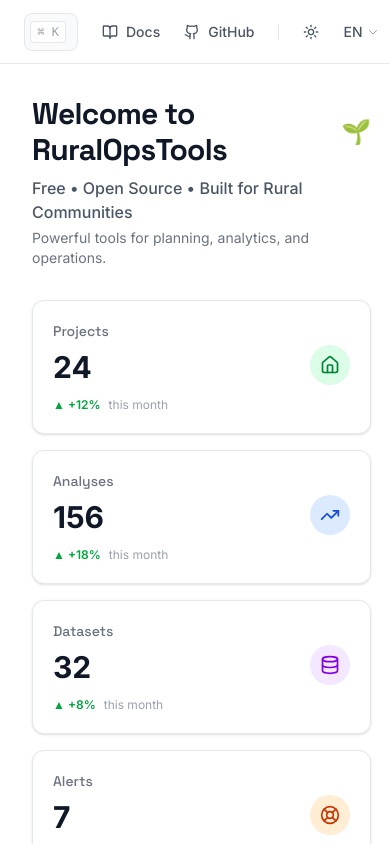
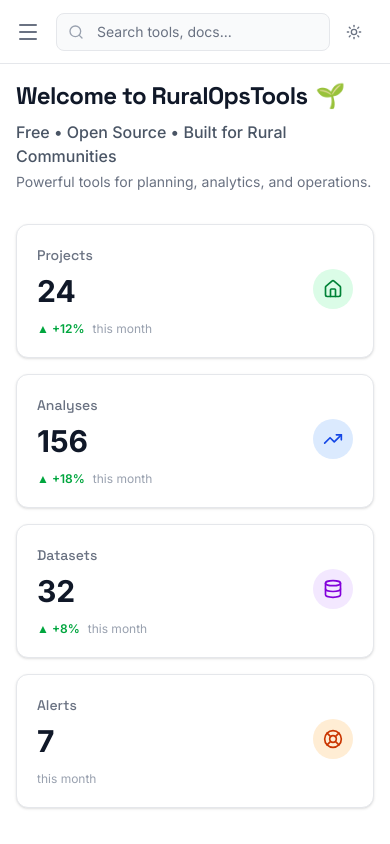
Before and after one commit to dsgiri/ruralopstools-platform, a React (Vite) app: page / in a window 390 px wide. Built offline with nearby package versions, Linux system fonts and the light colour scheme.

Commit message:
feat(ui): add mobile-responsive navigation
Implement a mobile menu toggle and responsive sidebar layout to improve usability on smaller screens. Updated header to include the menu trigger and adjusted content padding for better mobile viewing.

```diff
--- a/src/App.tsx
+++ b/src/App.tsx
@@ -13,6 +13,7 @@ import { Contact } from './components/Contact';
 
 export default function App() {
   const [showSuccessToast, setShowSuccessToast] = useState(false);
+  const [isMobileMenuOpen, setIsMobileMenuOpen] = useState(false);
   const [activeItem, setActiveItem] = useState(() => {
     return window.location.pathname === '/contact' ? 'Contact' : 'Dashboard';
   });
@@ -46,9 +47,17 @@ export default function App() {
           ✓ Core Support Received. Thank you for keeping the infrastructure alive.
         </div>
       )}
-      <Sidebar activeItem={activeItem} setActiveItem={setActiveItem} />
-      <div className="flex-1 flex flex-col h-full relative">
-        <Header />
+      <Sidebar
+        activeItem={activeItem}
+        setActiveItem={(item) => {
+          setActiveItem(item);
+          setIsMobileMenuOpen(false);
+        }}
+        isOpen={isMobileMenuOpen}
+        onClose={() => setIsMobileMenuOpen(false)}
+      />
+      <div className="flex-1 flex flex-col h-full relative min-w-0">
+        <Header onMenuClick={() => setIsMobileMenuOpen(true)} />
         <div className="flex-1 overflow-y-auto flex flex-col relative">
            <div className="flex flex-1">
              {activeItem === 'Dashboard' ? (
--- a/src/components/Header.tsx
+++ b/src/components/Header.tsx
@@ -1,44 +1,112 @@
-import React from 'react';
-import { Search, BookOpen, Github, Sun, Globe } from 'lucide-react';
+import React, { useEffect, useRef, useState } from 'react';
+import { Search, BookOpen, Github, Sun, Moon, Globe, Menu, Check } from 'lucide-react';
 
-export function Header() {
+interface HeaderProps {
+  onMenuClick?: () => void;
+}
+
+const LANGUAGES = [
+  { code: 'EN', name: 'English' },
+  { code: 'ES', name: 'Español' },
+  { code: 'FR', name: 'Français' },
+];
+
+export function Header({ onMenuClick }: HeaderProps) {
+  const searchInputRef = useRef<HTMLInputElement>(null);
+  const [isDark, setIsDark] = useState(false);
+  const [showLangMenu, setShowLangMenu] = useState(false);
+  const [currentLang, setCurrentLang] = useState('EN');
+
+  useEffect(() => {
+    const handleKeyDown = (e: KeyboardEvent) => {
+      if ((e.metaKey || e.ctrlKey) && e.key === 'k') {
+        e.preventDefault();
+        searchInputRef.current?.focus();
+      }
+    };
+
+    window.addEventListener('keydown', handleKeyDown);
+    return () => window.removeEventListener('keydown', handleKeyDown);
+  }, []);
+
+  const toggleTheme = () => {
+    setIsDark(!isDark);
+    if (!isDark) {
+      document.documentElement.classList.add('dark');
+    } else {
+      document.documentElement.classList.remove('dark');
+    }
+  };
+
   return (
-    <header className="h-16 border-b border-gray-200 bg-white sticky top-0 z-10 flex items-center justify-between px-6">
-      <div className="flex-1 flex items-center max-w-2xl">
+    <header className="h-16 border-b border-gray-200 bg-white sticky top-0 z-10 flex items-center justify-between px-4 sm:px-6">
+      <div className="flex-1 flex items-center max-w-2xl gap-2 sm:gap-4">
+        <button onClick={onMenuClick} className="lg:hidden p-2 -ml-2 text-gray-500 hover:text-gray-900 rounded-md">
+          <Menu className="w-6 h-6" />
+        </button>
         <div className="relative w-full">
           <div className="absolute inset-y-0 left-0 pl-3 flex items-center pointer-events-none">
             <Search className="h-4 w-4 text-gray-400" />
           </div>
           <input
+            ref={searchInputRef}
             type="text"
             className="block w-full pl-10 pr-3 py-2 border border-gray-200 rounded-lg text-sm placeholder-gray-500 focus:outline-none focus:ring-1 focus:ring-green-500 focus:border-green-500 bg-gray-50"
             placeholder="Search tools, docs..."
           />
-          <div className="absolute inset-y-0 right-0 pr-3 flex items-center pointer-events-none">
+          <div className="absolute inset-y-0 right-0 pr-3 hidden sm:flex items-center pointer-events-none">
             <span className="text-xs text-gray-400 border border-gray-200 rounded px-1.5 py-0.5 bg-white font-mono">⌘ K</span>
           </div>
         </div>
       </div>
 
-      <div className="flex items-center gap-6 text-sm text-gray-600 font-medium ml-6">
-        <a href="#" className="flex items-center gap-2 hover:text-gray-900 transition-colors">
+      <div className="flex items-center gap-3 sm:gap-6 text-sm text-gray-600 font-medium ml-4 sm:ml-6">
+        <a href="https://github.com/dsgiri/ruralopstools-platform/tree/main/docs" target="_blank" rel="noopener noreferrer" className="hidden md:flex items-center gap-2 hover:text-gray-900 transition-colors">
           <BookOpen className="w-4 h-4" />
           Docs
         </a>
-        <a href="https://github.com/dsgiri/ruralopstools-platform" target="_blank" rel="noopener noreferrer" className="flex items-center gap-2 hover:text-gray-900 transition-colors">
+        <a href="https://github.com/dsgiri/ruralopstools-platform" target="_blank" rel="noopener noreferrer" className="hidden md:flex items-center gap-2 hover:text-gray-900 transition-colors">
           <Github className="w-4 h-4" />
           GitHub
         </a>
-        <div className="h-4 w-px bg-gray-200"></div>
-        <button className="hover:text-gray-900 transition-colors">
-          <Sun className="w-4 h-4" />
+        <div className="hidden md:block h-4 w-px bg-gray-200"></div>
+        <button onClick={toggleTheme} title="Toggle theme" className="hover:text-gray-900 transition-colors text-gray-500">
+          {isDark ? <Moon className="w-4 h-4" /> : <Sun className="w-4 h-4" />}
         </button>
-        <button className="flex items-center gap-1 hover:text-gray-900 transition-colors">
-          EN
-          <svg className="w-3 h-3 text-gray-400" fill="none" viewBox="0 0 24 24" stroke="currentColor">
-            <path strokeLinecap="round" strokeLinejoin="round" strokeWidth={2} d="M19 9l-7 7-7-7" />
-          </svg>
-        </button>
+        <div className="relative">
+          <button
+            onClick={() => setShowLangMenu(!showLangMenu)}
+            className="hidden sm:flex items-center gap-1 hover:text-gray-900 transition-colors"
+          >
+            {currentLang}
+            <svg className={`w-3 h-3 text-gray-400 transition-transform ${showLangMenu ? 'rotate-180' : ''}`} fill="none" viewBox="0 0 24 24" stroke="currentColor">
+              <path strokeLinecap="round" strokeLinejoin="round" strokeWidth={2} d="M19 9l-7 7-7-7" />
+            </svg>
+          </button>
+
+          {showLangMenu && (
+            <>
+              <div className="fixed inset-0 z-10" onClick={() => setShowLangMenu(false)}></div>
+              <div className="absolute right-0 mt-2 w-36 bg-white border border-gray-200 rounded-lg shadow-lg py-1 z-20">
+                {LANGUAGES.map((lang) => (
+                  <button
+                    key={lang.code}
+                    onClick={() => {
+                      setCurrentLang(lang.code);
+                      setShowLangMenu(false);
+                    }}
+                    className="w-full flex items-center justify-between px-4 py-2 text-sm text-left hover:bg-gray-50 transition-colors"
+                  >
+                    <span className={currentLang === lang.code ? 'text-green-700 font-medium' : 'text-gray-700'}>
+                      {lang.name}
+                    </span>
+                    {currentLang === lang.code && <Check className="w-4 h-4 text-green-600" />}
+                  </button>
+                ))}
+              </div>
+            </>
+          )}
+        </div>
       </div>
     </header>
   );
--- a/src/components/MainContent.tsx
+++ b/src/components/MainContent.tsx
@@ -5,13 +5,13 @@ import { LineChart, Line, XAxis, YAxis, CartesianGrid, Tooltip, ResponsiveContai
 
 export function MainContent() {
   return (
-    <div className="flex-1 overflow-y-auto bg-white p-8">
+    <div className="flex-1 overflow-y-auto bg-white p-4 sm:p-8">
       <div className="max-w-5xl mx-auto">
 
         {/* Header Section */}
         <div className="flex items-start justify-between mb-8">
           <div>
-            <h1 className="text-3xl font-bold text-gray-900 tracking-tight flex items-center gap-2">
+            <h1 className="text-2xl sm:text-3xl font-bold text-gray-900 tracking-tight flex items-center gap-2">
               Welcome to RuralOpsTools <span className="text-2xl">🌱</span>
             </h1>
             <p className="text-gray-600 mt-2 font-medium">Free • Open Source • Built for Rural Communities</p>
@@ -58,14 +58,14 @@ export function MainContent() {
               <h2 className="text-lg font-bold text-gray-900">Explore Tools</h2>
               <p className="text-sm text-gray-500">Pick a tool to get started. All free. All open source.</p>
             </div>
-            <a href="#" className="text-sm font-medium text-green-700 hover:text-green-800 flex items-center gap-1">
+            <a href="https://github.com/dsgiri/ruralopstools-platform#ecosystem" target="_blank" rel="noopener noreferrer" className="text-sm font-medium text-green-700 hover:text-green-800 flex items-center gap-1">
               View all tools <ArrowRight className="w-4 h-4" />
             </a>
           </div>
 
-          <div className="grid grid-cols-2 sm:grid-cols-3 lg:grid-cols-5 gap-4">
+          <div className="grid grid-cols-2 sm:grid-cols-3 md:grid-cols-4 xl:grid-cols-5 gap-3 sm:gap-4">
             {tools.map((tool) => (
-              <a href={tool.url} key={tool.name} target="_blank" rel="noopener noreferrer" className="border border-gray-200 rounded-xl p-5 hover:border-green-300 hover:shadow-md transition-all cursor-pointer group bg-white text-center flex flex-col items-center">
+              <a href={tool.url} key={tool.name} target="_blank" rel="noopener noreferrer" className="border border-gray-200 rounded-xl p-4 sm:p-5 hover:border-green-300 hover:shadow-md transition-all cursor-pointer group bg-white text-center flex flex-col items-center">
                 <div className="flex-1 flex flex-col items-center justify-center">
                    <tool.icon className={`w-8 h-8 mb-3 ${tool.color}`} />
                    <h3 className="font-semibold text-gray-900 mb-1">{tool.name}</h3>
@@ -124,7 +124,7 @@ export function MainContent() {
           <div className="border border-gray-200 rounded-xl p-5 bg-white shadow-sm">
              <div className="flex items-center justify-between mb-4">
                <h2 className="font-bold text-gray-900">Recent Activity</h2>
-               <a href="#" className="text-xs font-medium text-green-700 hover:text-green-800">View all</a>
+               <a href="https://github.com/dsgiri/ruralopstools-platform/commits/main" target="_blank" rel="noopener noreferrer" className="text-xs font-medium text-green-700 hover:text-green-800">View all</a>
              </div>
              <div className="space-y-4 mt-6">
                 {recentActivity.map((activity) => (
@@ -144,9 +144,9 @@ export function MainContent() {
         </div>
 
         {/* Features Footer */}
-        <div className="mt-8 bg-gray-50 rounded-xl p-6 border border-gray-100 mb-8">
+        <div className="mt-8 bg-gray-50 rounded-xl p-4 sm:p-6 border border-gray-100 mb-8">
            <h3 className="text-center font-bold text-gray-900 mb-6">Why RuralOpsTools?</h3>
-           <div className="grid grid-cols-2 md:grid-cols-4 gap-6">
+           <div className="grid grid-cols-2 md:grid-cols-4 gap-4 sm:gap-6">
              <div>
                 <div className="flex items-center gap-2 mb-2">
                   <div className="text-green-600"><Tags className="w-5 h-5" /></div>
--- a/src/components/Sidebar.tsx
+++ b/src/components/Sidebar.tsx
@@ -6,13 +6,27 @@ import { SupportModal } from './SupportModal';
 interface SidebarProps {
   activeItem: string;
   setActiveItem: (item: string) => void;
+  isOpen?: boolean;
+  onClose?: () => void;
 }
 
-export function Sidebar({ activeItem, setActiveItem }: SidebarProps) {
+export function Sidebar({ activeItem, setActiveItem, isOpen, onClose }: SidebarProps) {
   const [isSupportOpen, setIsSupportOpen] = useState(false);
 
   return (
-    <div className="w-64 border-r border-gray-200 bg-white h-screen sticky top-0 flex flex-col hidden lg:flex">
+    <>
+      {isOpen && (
+        <div
+          className="fixed inset-0 bg-gray-900/50 z-40 lg:hidden"
+          onClick={onClose}
+        />
+      )}
+
+      <div className={`
+        fixed inset-y-0 left-0 z-50 w-64 bg-white border-r border-gray-200 transform transition-transform duration-200 ease-in-out flex flex-col h-screen
+        lg:translate-x-0 lg:static lg:block
+        ${isOpen ? 'translate-x-0' : '-translate-x-full'}
+      `}>
       <div className="p-6 flex items-center gap-2 border-b border-gray-100">
         <Leaf className="w-8 h-8 text-green-700" />
         <div>
@@ -89,5 +103,6 @@ export function Sidebar({ activeItem, setActiveItem }: SidebarProps) {
 
       <SupportModal isOpen={isSupportOpen} onClose={() => setIsSupportOpen(false)} />
     </div>
+    </>
   );
 }
```
Also changed, not shown: src/components/Footer.tsx (+7 -7 lines), src/components/RightSidebar.tsx (+13 -13 lines).
